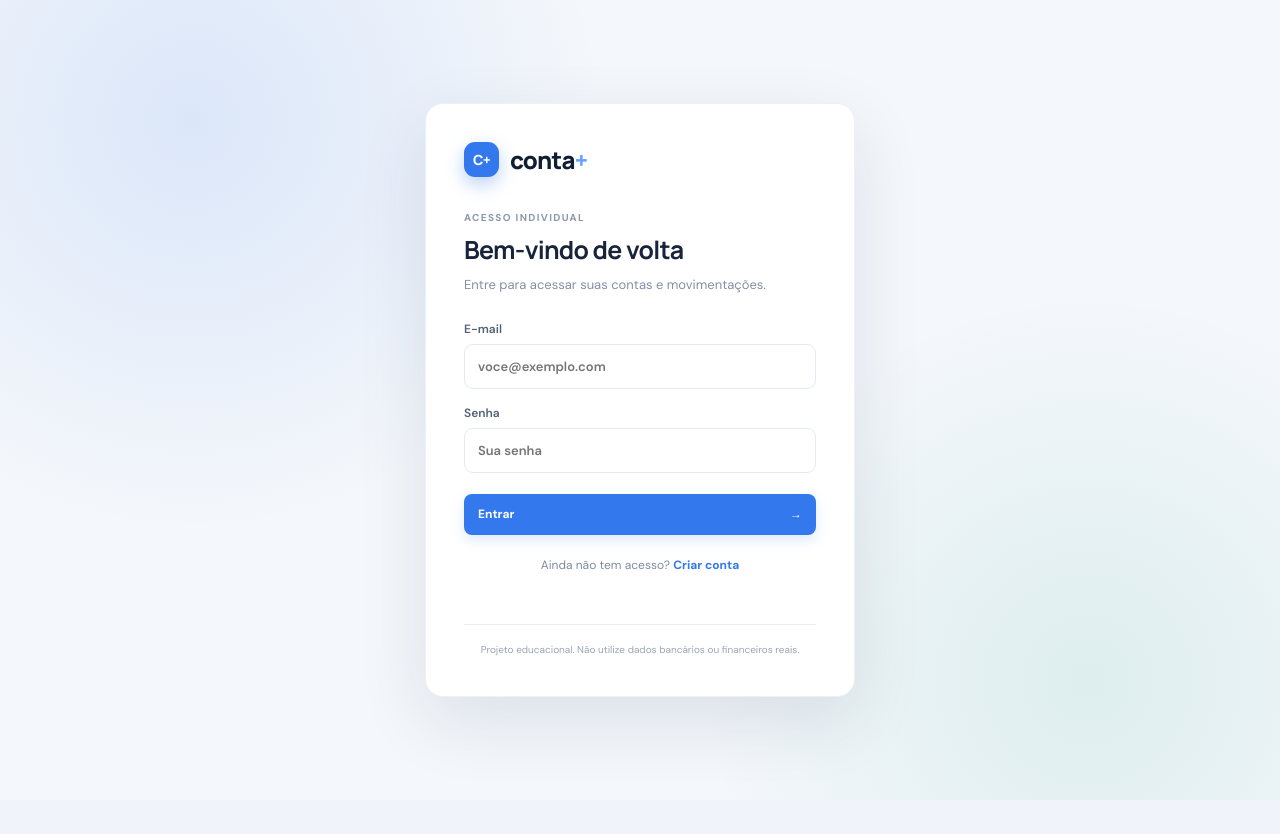
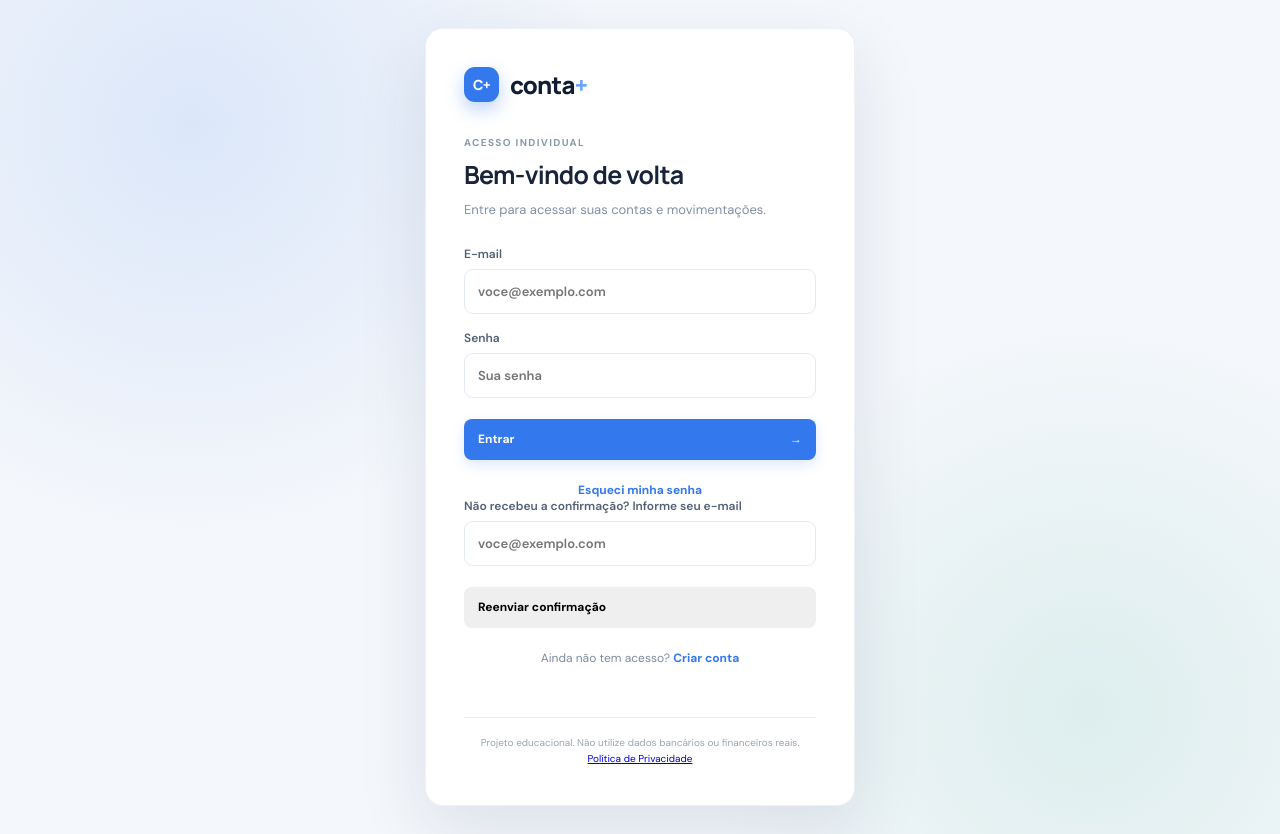
Before and after one commit to lucasmportela/Conta-Plus-Sistema-de-Contas-Bancarias, a Flask app: page / in a window 1280 px wide. Before the commit the page ends 793 px from the top, so only its background shows below. Run offline with Flask 3, Linux system fonts and the light colour scheme.

Commit message:
feat: adiciona telas de verificacao e recuperacao de conta

```diff
--- a/templates/index.html
+++ b/templates/index.html
@@ -30,6 +30,13 @@
           </label>
           <button class="button button-primary" type="submit">Entrar <span>→</span></button>
         </form>
+        <p class="auth-switch"><button type="button" id="mostrar-recuperacao">Esqueci minha senha</button></p>
+        <form id="form-reenviar-confirmacao" class="auth-form auth-inline-form">
+          <label>Não recebeu a confirmação? Informe seu e-mail
+            <input name="email" type="email" maxlength="254" autocomplete="email" placeholder="voce@exemplo.com" required>
+          </label>
+          <button class="button button-secondary" type="submit">Reenviar confirmação</button>
+        </form>
         <p class="auth-switch">Ainda não tem acesso? <button type="button" id="mostrar-registro">Criar conta</button></p>
       </div>
       <div id="auth-register" class="hidden">
@@ -49,8 +56,25 @@
         </form>
         <p class="auth-switch">Já possui cadastro? <button type="button" id="mostrar-login">Entrar</button></p>
       </div>
+      <div id="auth-recovery" class="hidden">
+        <h1>Recuperar senha</h1>
+        <p class="auth-description">Informe o e-mail cadastrado. Se houver uma conta confirmada, enviaremos um link temporário.</p>
+        <form id="form-recuperacao" class="auth-form">
+          <label>E-mail<input name="email" type="email" maxlength="254" autocomplete="email" required></label>
+          <button class="button button-primary" type="submit">Enviar instruções <span>→</span></button>
+        </form>
+        <p class="auth-switch"><button type="button" id="voltar-login-recuperacao">Voltar ao login</button></p>
+      </div>
+      <div id="auth-reset" class="hidden">
+        <h1>Definir nova senha</h1>
+        <p class="auth-description">Escolha uma nova senha com pelo menos 10 caracteres.</p>
+        <form id="form-redefinir" class="auth-form">
+          <label>Nova senha<input name="senha" type="password" minlength="10" maxlength="128" autocomplete="new-password" required></label>
+          <button class="button button-primary" type="submit">Redefinir senha <span>→</span></button>
+        </form>
+      </div>
       <p class="auth-feedback" id="auth-feedback" role="alert" aria-live="polite"></p>
-      <p class="auth-footnote">Projeto educacional. Não utilize dados bancários ou financeiros reais.</p>
+      <p class="auth-footnote">Projeto educacional. Não utilize dados bancários ou financeiros reais.<br><a href="/privacidade" target="_blank" rel="noopener">Política de Privacidade</a></p>
     </div>
   </section>
 
@@ -150,7 +174,7 @@
           </table>
         </div>
       </section>
-      <footer>Conta+ <span>·</span> Projeto demonstrativo com autenticação e isolamento de dados por usuário.</footer>
+      <footer>Conta+ <span>·</span> Projeto demonstrativo com autenticação e isolamento de dados por usuário. <a href="/privacidade" target="_blank" rel="noopener">Política de Privacidade</a></footer>
     </main>
   </div>
 
```
